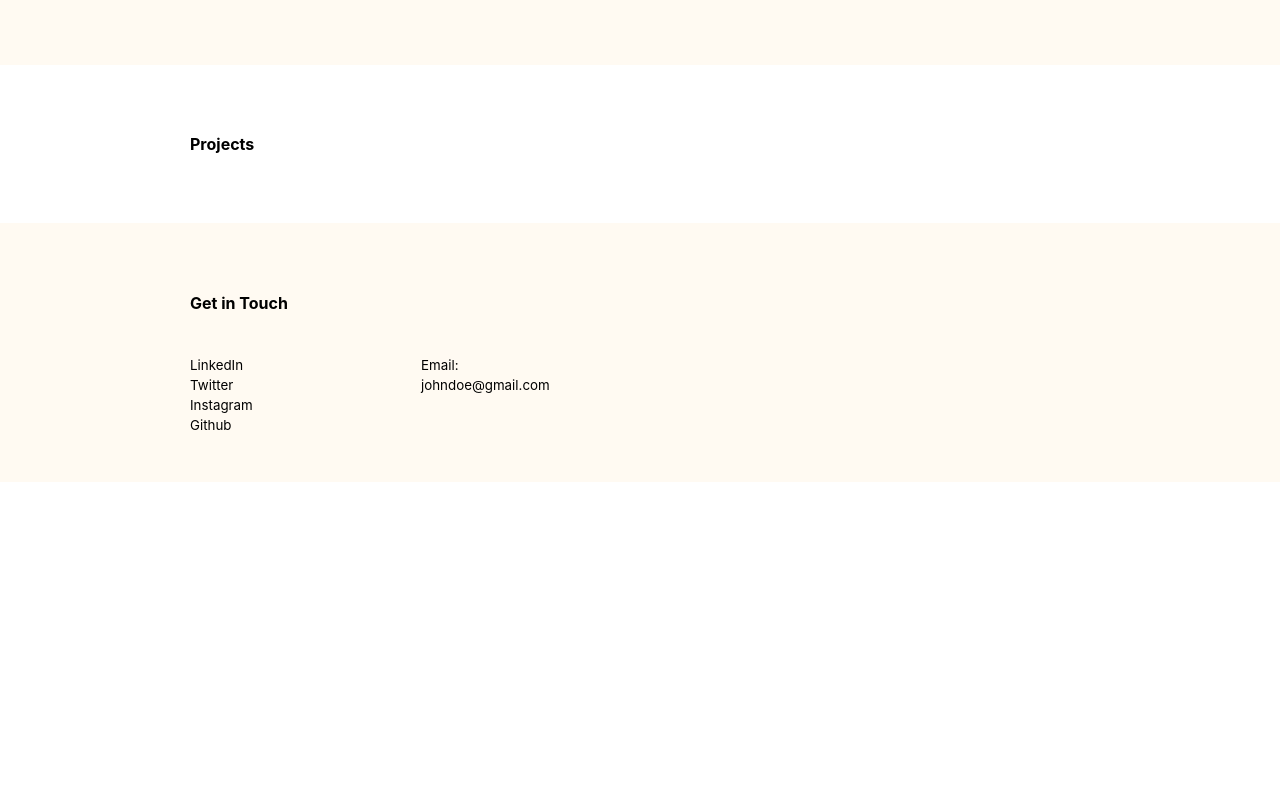
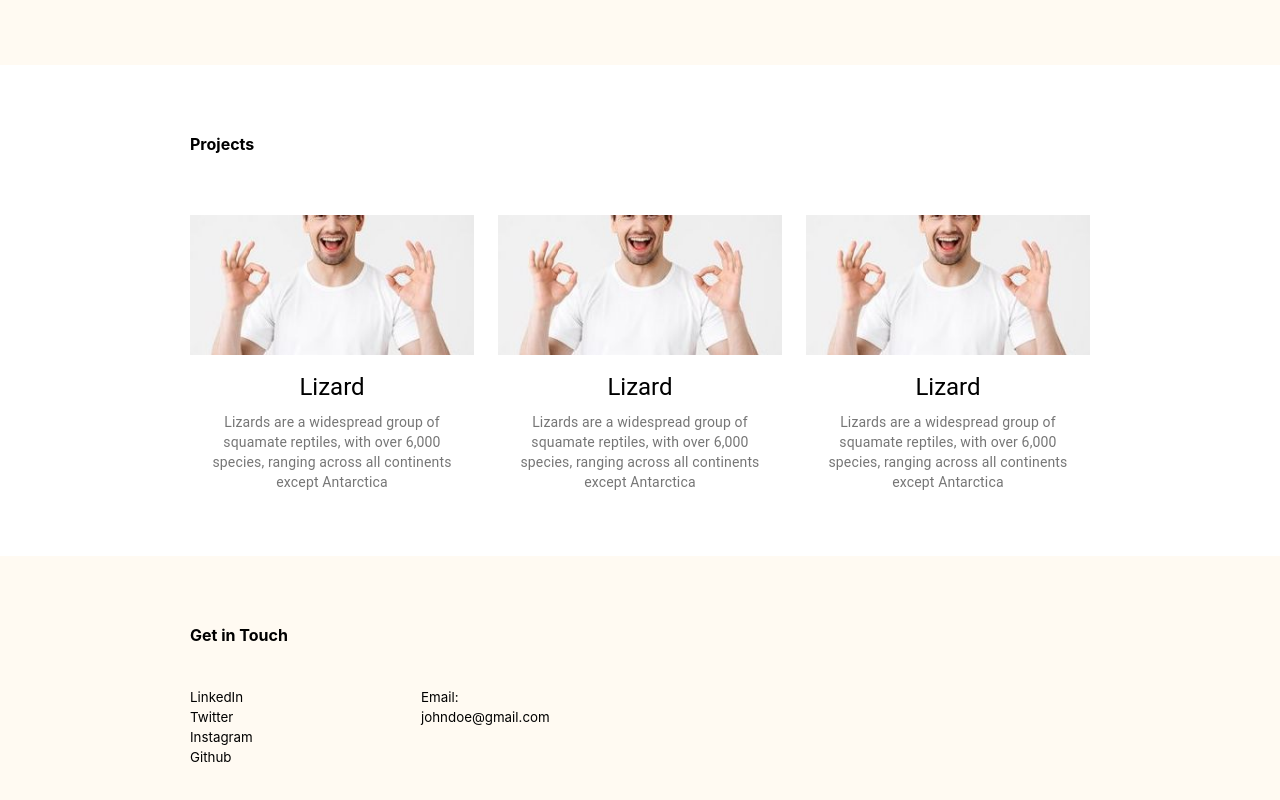
Before and after one commit to mqchua/portfolio_site, a React (Create React App) app: page / in a window 1280 px wide. Shown: the part 1156-1956 px from the top of the page. Before the commit the page ends 1638 px from the top, so only its background shows below. Built offline with nearby package versions, Linux system fonts and the light colour scheme.

Commit message:
projects

```diff
--- a/src/App.js
+++ b/src/App.js
@@ -9,6 +9,12 @@
 import MenuIcon from '@material-ui/icons/Menu';
 import { Grid, Container, Paper, Slide } from '@material-ui/core';
 import Carousel from 'react-material-ui-carousel';
+
+import Card from '@material-ui/core/Card';
+import CardActionArea from '@material-ui/core/CardActionArea';
+import CardActions from '@material-ui/core/CardActions';
+import CardContent from '@material-ui/core/CardContent';
+import CardMedia from '@material-ui/core/CardMedia';
 
 import profilePic from'./images/pp.jpg';
 import code from'./images/code.png';
@@ -116,6 +122,7 @@
 
 
           <Grid container spacing={3}>
+
           <Grid item xs={12} md={6} className={classes.alignLeft} >
 
 
@@ -205,6 +212,88 @@
           <h4 className={classes.alignLeft} >Projects</h4>
 
 
+          <br></br>
+          <br></br>
+
+
+          <Grid container spacing={3}>
+
+                    <Grid item xs={12} md={4} className={classes.profilePic}>
+
+               <CardActionArea>
+          <CardMedia
+          component="img"
+          alt="Contemplative Reptile"
+          height="140"
+          image={profilePic}
+          title="Contemplative Reptile"
+        />
+        <CardContent>
+          <Typography gutterBottom variant="h5" component="h2">
+            Lizard
+          </Typography>
+          <Typography variant="body2" color="textSecondary" component="p">
+            Lizards are a widespread group of squamate reptiles, with over 6,000 species, ranging
+            across all continents except Antarctica
+          </Typography>
+        </CardContent>
+      </CardActionArea>
+
+          </Grid>
+
+          <Grid item xs={12} md={4} className={classes.profilePic}>
+
+          <CardActionArea>
+          <CardMedia
+          component="img"
+          alt="Contemplative Reptile"
+          height="140"
+          image={profilePic}
+          title="Contemplative Reptile"
+      />
+        <CardContent>
+          <Typography gutterBottom variant="h5" component="h2">
+            Lizard
+          </Typography>
+          <Typography variant="body2" color="textSecondary" component="p">
+            Lizards are a widespread group of squamate reptiles, with over 6,000 species, ranging
+            across all continents except Antarctica
+          </Typography>
+        </CardContent>
+      </CardActionArea>
+
+          </Grid>
+
+                    <Grid item xs={12} md={4} className={classes.profilePic}>
+
+               <CardActionArea>
+          <CardMedia
+          component="img"
+          alt="Contemplative Reptile"
+          height="140"
+          image={profilePic}
+          title="Contemplative Reptile"
+        />
+        <CardContent>
+          <Typography gutterBottom variant="h5" component="h2">
+            Lizard
+          </Typography>
+          <Typography variant="body2" color="textSecondary" component="p">
+            Lizards are a widespread group of squamate reptiles, with over 6,000 species, ranging
+            across all continents except Antarctica
+          </Typography>
+        </CardContent>
+      </CardActionArea>
+
+          </Grid>
+
+
+
+        </Grid>
+
+
+
+
 
         </div>
       </div>
```
